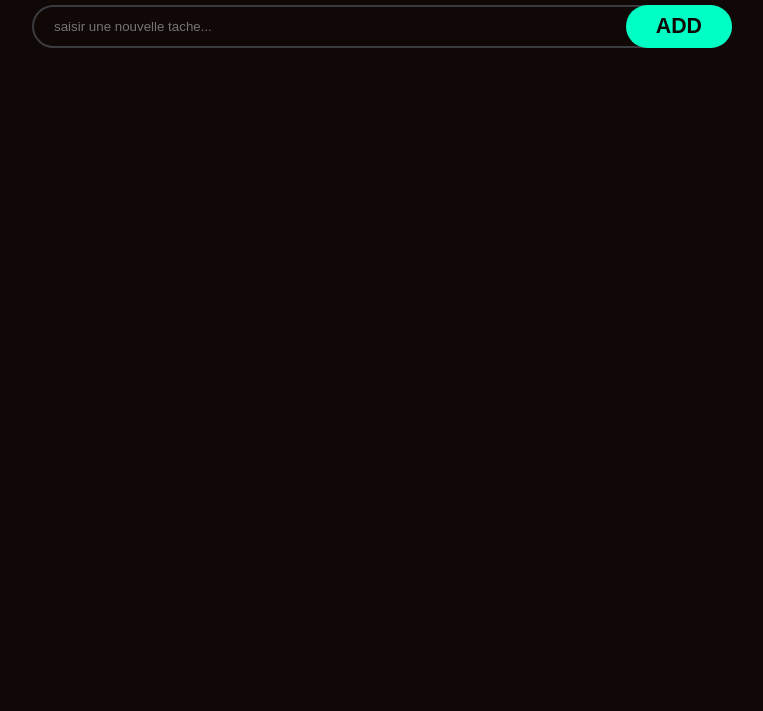
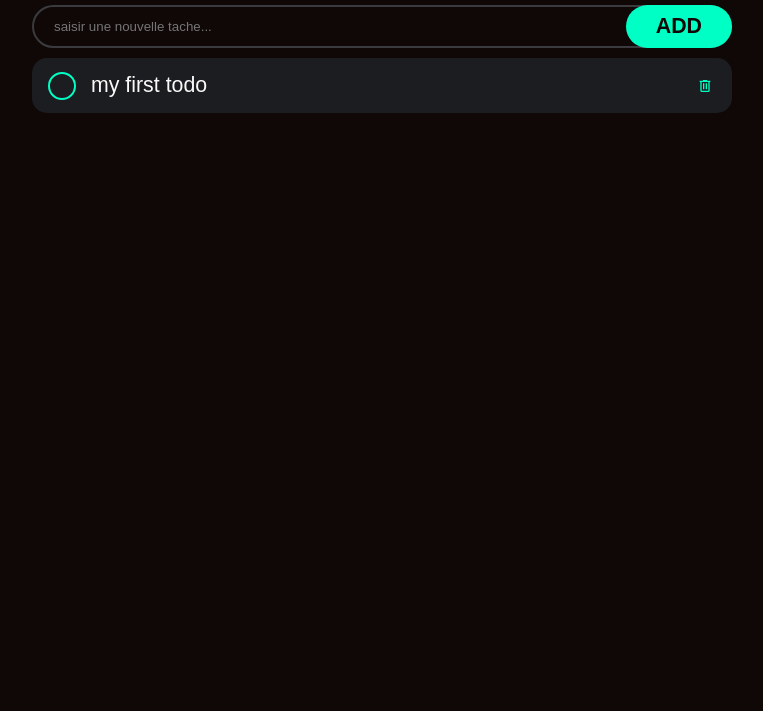
Before and after one commit to Benz-Ak/TODO_LIST, a plain HTML site: page index.html in a window 1280 px wide. Shown: the part 89-800 px from the top of the page, without its empty margins (258-1021 px from the left). Drawn offline with Linux system fonts and the light colour scheme.

Commit message:
html ok. css ok

```diff
--- a/index.html
+++ b/index.html
@@ -6,7 +6,6 @@
         <meta name="viewport" content="width=device-width, initial-scale=1.0">
         <title>TODO APP</title>
         <link rel="stylesheet" href="./asset/css/style.css">
-        <script src="./asset/js/script.js" defer></script>
     </head>
 
     <body>
@@ -14,9 +13,25 @@
         <section class="wrapper">
             <form action="">
                 <input type="text" id="todo-input" placeholder="saisir une nouvelle tache..." autocomplete="off">
-                <button type="submit" id="add-button">ADD</button>
+                <button type="button" id="add-button">ADD</button>
             </form>
             <ul id="todo-list">
+                <li id="todo">
+                    <input type="checkbox" id="todo-2">
+                    <label class="custom-checkbox" for="todo-2">
+                        <svg fill="transparent" xmlns="http://www.w3.org/2000/svg" height="24px" viewBox="0 -960 960 960" width="24px"
+                            fill="#000000">
+                            <path d="M382-240 154-468l57-57 171 171 367-367 57 57-424 424Z" />
+                        </svg>
+                    </label>
+                    <label for="todo-2" class="todo-text">my first todo</label>
+                    <button type="button" class="delete-button"><svg xmlns="http://www.w3.org/2000/svg" height="24px"
+                            viewBox="0 -960 960 960" width="24px" fill="#000000">
+                            <path
+                                d="M280-120q-33 0-56.5-23.5T200-200v-520h-40v-80h200v-40h240v40h200v80h-40v520q0 33-23.5 56.5T680-120H280Zm400-600H280v520h400v-520ZM360-280h80v-360h-80v360Zm160 0h80v-360h-80v360ZM280-720v520-520Z" />
+                        </svg>
+                    </button>
+                </li>
             </ul>
         </section>
     </body>
```
